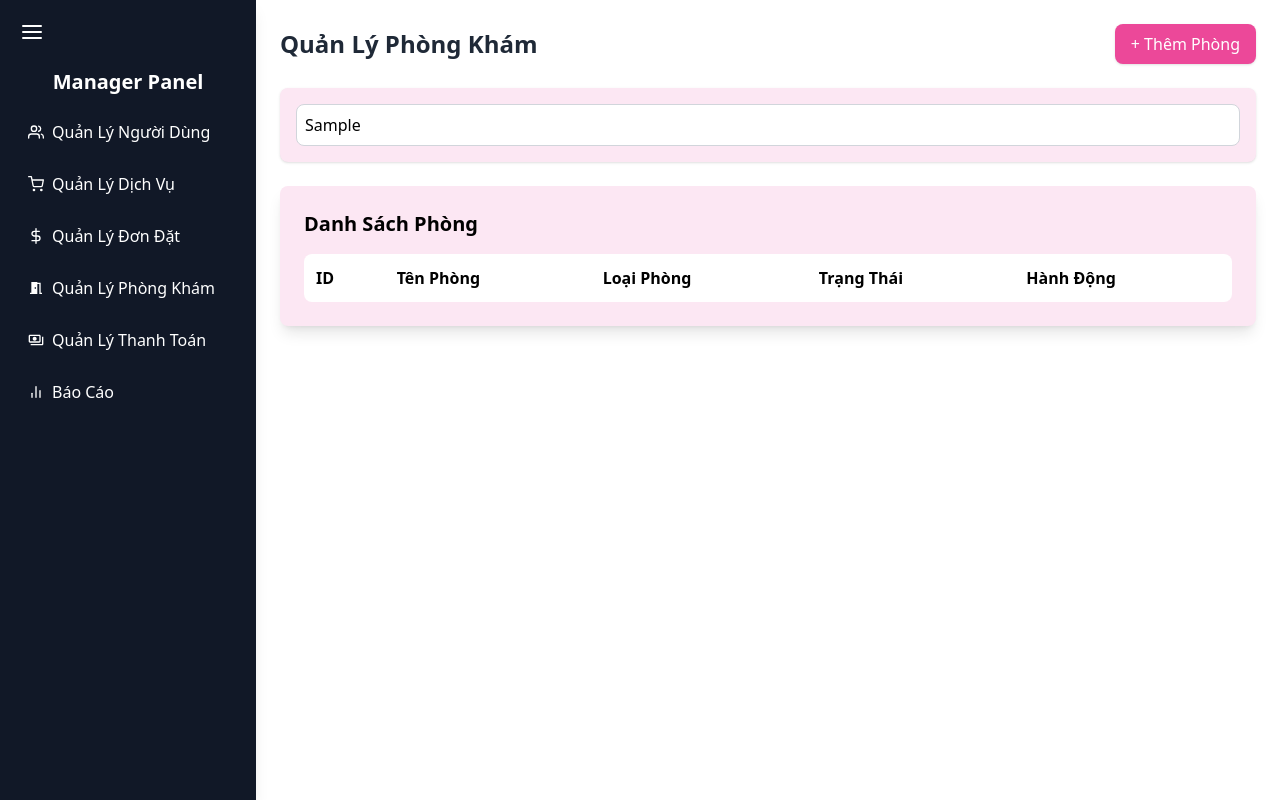
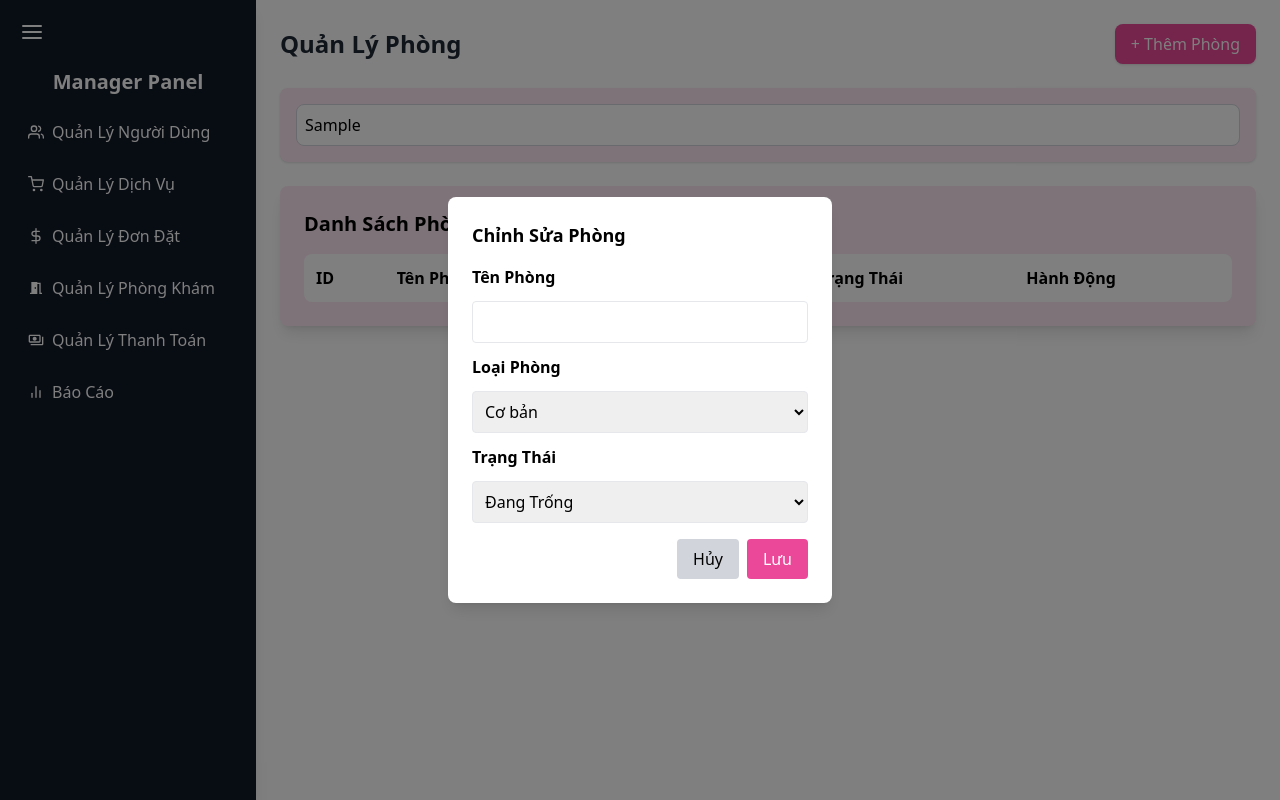
Before and after one commit to Rosettyluvhenny/SWP_SP25, a React (Vite) app in the folder sparkle-salon-fe/: page /manager/room in a window 1280 px wide. Both pictures are taken after typing "Sample" into the empty fields and a click on the button "+ Thêm Phòng". Built offline with nearby package versions, Linux system fonts and the light colour scheme.

Commit message:
Modified RoomManagement

```diff
--- a/sparkle-salon-fe/src/pages/RoomManagement.tsx
+++ b/sparkle-salon-fe/src/pages/RoomManagement.tsx
@@ -1,16 +1,56 @@
+
 import React, { useState } from "react";
 import Sidebar from "../components/SideBarDashboard";
+import ManagementModal from "../components/ManagementModal";
+
+type Room = {
+    id: number;
+    name: string;
+    type: string;
+    status: string;
+};
 
 export default function RoomManagement() {
     const [searchTerm, setSearchTerm] = useState("");
-
-    // 3 loại phòng : cơ bản, chuyên sâu, công nghệ
-    const rooms = [
+    const [rooms, setRooms] = useState<Room[]>([
+        // 3 loại phòng : cơ bản, chuyên sâu, công nghệ
         { id: 1, name: "Phòng 1", type: "Cơ bản", status: "Đang Trống" },
         { id: 2, name: "Phòng 2", type: "Chuyên sâu", status: "Đang Sử Dụng" },
         { id: 3, name: "Phòng 3", type: "Công nghệ", status: "Bảo Trì" },
         { id: 4, name: "Phòng 4", type: "Chuyên sâu", status: "Đang Trống" },
-    ];
+    ]);
+
+    const [isModalOpen, setIsModalOpen] = useState(false);
+    const [editingRoom, setEditingRoom] = useState<Room | null>(null);
+
+    const openModal = (room: Room | null = null) => {
+        setEditingRoom(room ?? { id: rooms.length + 1, name: "", type: "Cơ bản", status: "Đang Trống" });
+        setIsModalOpen(true);
+    };
+
+    const closeModal = () => {
+        setIsModalOpen(false);
+        setEditingRoom(null);
+    };
+
+    const handleSave = (e: React.FormEvent) => {
+        e.preventDefault();
+        if (!editingRoom) return;
+
+        setRooms((prev) =>
+            prev.some((r) => r.id === editingRoom.id)
+                ? prev.map((r) => (r.id === editingRoom.id ? editingRoom : r))
+                : [...prev, editingRoom]
+        );
+        closeModal();
+    };
+
+    const handleDelete = (id: number) => {
+        const confirmDelete = window.confirm("Bạn có chắc chắn muốn xóa phòng này?");
+        if (confirmDelete) {
+            setRooms(rooms.filter((room) => room.id !== id));
+        }
+    };
 
     return (
         <div className="flex h-screen bg-white">
@@ -19,10 +59,9 @@ export default function RoomManagement() {
 
             {/* Main Content */}
             <main className="flex-1 p-6">
-                {/* Page Title */}
                 <div className="mb-6 flex justify-between items-center">
-                    <h1 className="text-2xl font-bold text-gray-800">Quản Lý Phòng Khám</h1>
-                    <button className="bg-pink-500 text-white px-4 py-2 rounded-lg shadow hover:bg-pink-600">
+                    <h1 className="text-2xl font-bold text-gray-800">Quản Lý Phòng</h1>
+                    <button onClick={() => openModal(null)} className="bg-pink-500 text-white px-4 py-2 rounded-lg shadow hover:bg-pink-600">
                         + Thêm Phòng
                     </button>
                 </div>
@@ -53,9 +92,7 @@ export default function RoomManagement() {
                         </thead>
                         <tbody className="bg-white">
                             {rooms
-                                .filter((room) =>
-                                    room.name.toLowerCase().includes(searchTerm.toLowerCase())
-                                )
+                                .filter((room) => room.name.toLowerCase().includes(searchTerm.toLowerCase()))
                                 .map((room) => (
                                     <tr key={room.id} className="border-t">
                                         <td className="p-3">{room.id}</td>
@@ -73,10 +110,13 @@ export default function RoomManagement() {
                                             {room.status}
                                         </td>
                                         <td className="p-3 flex space-x-2">
-                                            <button className="bg-blue-500 text-white px-3 py-1 rounded hover:bg-blue-600">
+                                            <button onClick={() => openModal(room)} className="bg-blue-500 text-white px-3 py-1 rounded hover:bg-blue-600">
                                                 Chỉnh Sửa
                                             </button>
-                                            <button className="bg-red-500 text-white px-3 py-1 rounded hover:bg-red-600">
+                                            <button
+                                                onClick={() => handleDelete(room.id)}
+                                                className="bg-red-500 text-white px-3 py-1 rounded hover:bg-red-600"
+                                            >
                                                 Xóa
                                             </button>
                                         </td>
@@ -85,6 +125,41 @@ export default function RoomManagement() {
                         </tbody>
                     </table>
                 </div>
+
+                {/* Modal */}
+                <ManagementModal isOpen={isModalOpen} onClose={closeModal} onSubmit={handleSave} title={editingRoom ? "Chỉnh Sửa Phòng" : "Thêm Phòng"}>
+                    <div className="flex flex-col space-y-3">
+                        <label className="font-semibold">Tên Phòng</label>
+                        <input
+                            type="text"
+                            value={editingRoom?.name || ""}
+                            onChange={(e) => setEditingRoom((prev) => (prev ? { ...prev, name: e.target.value } : null))}
+                            className="p-2 border rounded"
+                        />
+
+                        <label className="font-semibold">Loại Phòng</label>
+                        <select
+                            value={editingRoom?.type || "Cơ bản"}
+                            onChange={(e) => setEditingRoom((prev) => (prev ? { ...prev, type: e.target.value } : null))}
+                            className="p-2 border rounded"
+                        >
+                            <option value="Cơ bản">Cơ bản</option>
+                            <option value="Chuyên sâu">Chuyên sâu</option>
+                            <option value="Công nghệ">Công nghệ</option>
+                        </select>
+
+                        <label className="font-semibold">Trạng Thái</label>
+                        <select
+                            value={editingRoom?.status || "Đang Trống"}
+                            onChange={(e) => setEditingRoom((prev) => (prev ? { ...prev, status: e.target.value } : null))}
+                            className="p-2 border rounded"
+                        >
+                            <option value="Đang Trống">Đang Trống</option>
+                            <option value="Đang Sử Dụng">Đang Sử Dụng</option>
+                            <option value="Bảo Trì">Bảo Trì</option>
+                        </select>
+                    </div>
+                </ManagementModal>
             </main>
         </div>
     );
```
